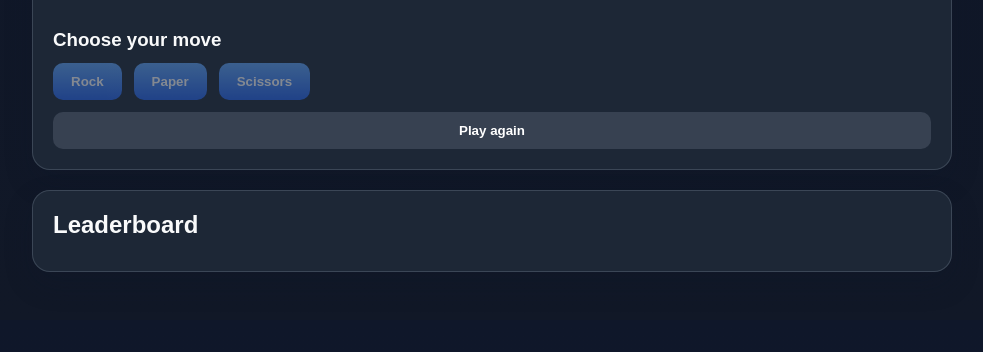
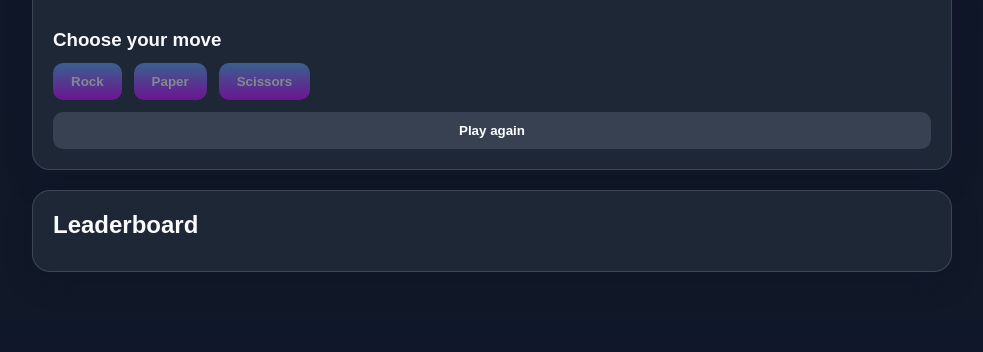
Before and after one commit to cjmit18/rps-multiplayer, a plain HTML site: page public/index.html in a window 1280 px wide. Shown: the part 448-800 px from the top of the page, without its empty margins (148-1131 px from the left). Drawn offline with Linux system fonts and the light colour scheme; no server answers.

Commit message:
Update primary strong color in styles.css

```diff
--- a/public/styles.css
+++ b/public/styles.css
@@ -4,7 +4,7 @@
   --panel: #1f2937;
   --panel-soft: #111827;
   --primary: #60a5fa;
-  --primary-strong: #2563eb;
+  --primary-strong: #cc00ff;
   --success: #34d399;
   --warning: #fbbf24;
   --danger: #f87171;
```
